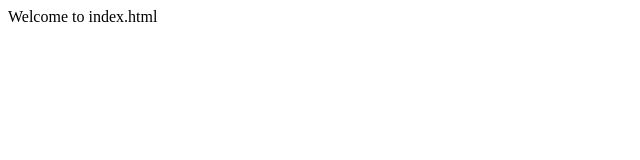
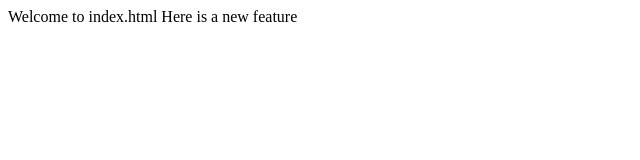
Before and after one commit to balkrishnaravada/lecture1, a plain HTML site: page index.html in a window 1280 px wide. Shown: the whole page, without its empty margins (0-640 px from the left). Drawn offline with Linux system fonts and the light colour scheme.

Commit message:
Added new message

```diff
--- a/index.html
+++ b/index.html
@@ -1,4 +1,6 @@
 <html>
     <head><title>Test</title></head>
-    <body>Welcome to index.html</body>
+    <body>Welcome to index.html
+        Here is a new feature
+    </body>
 </html>
```
